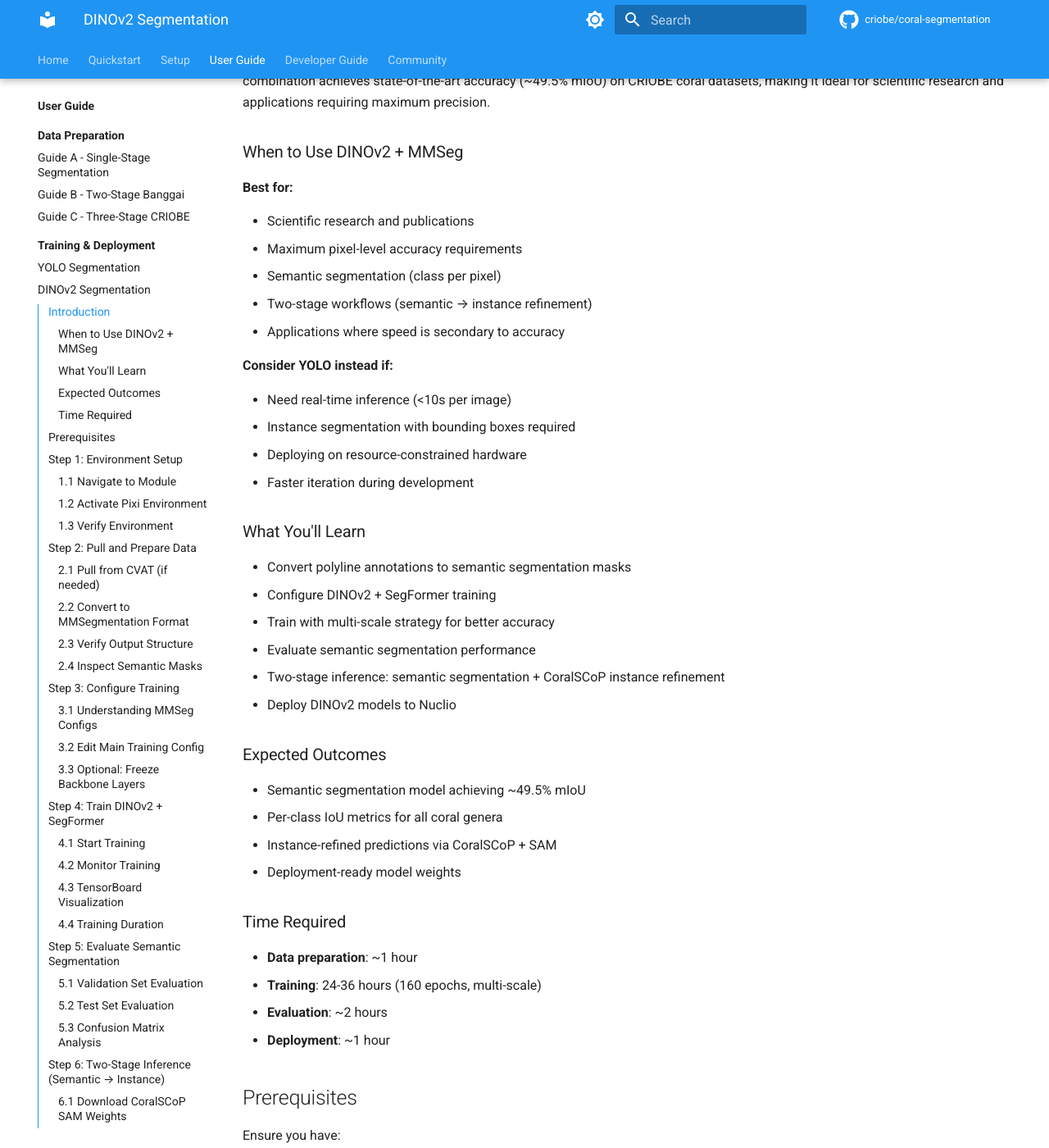
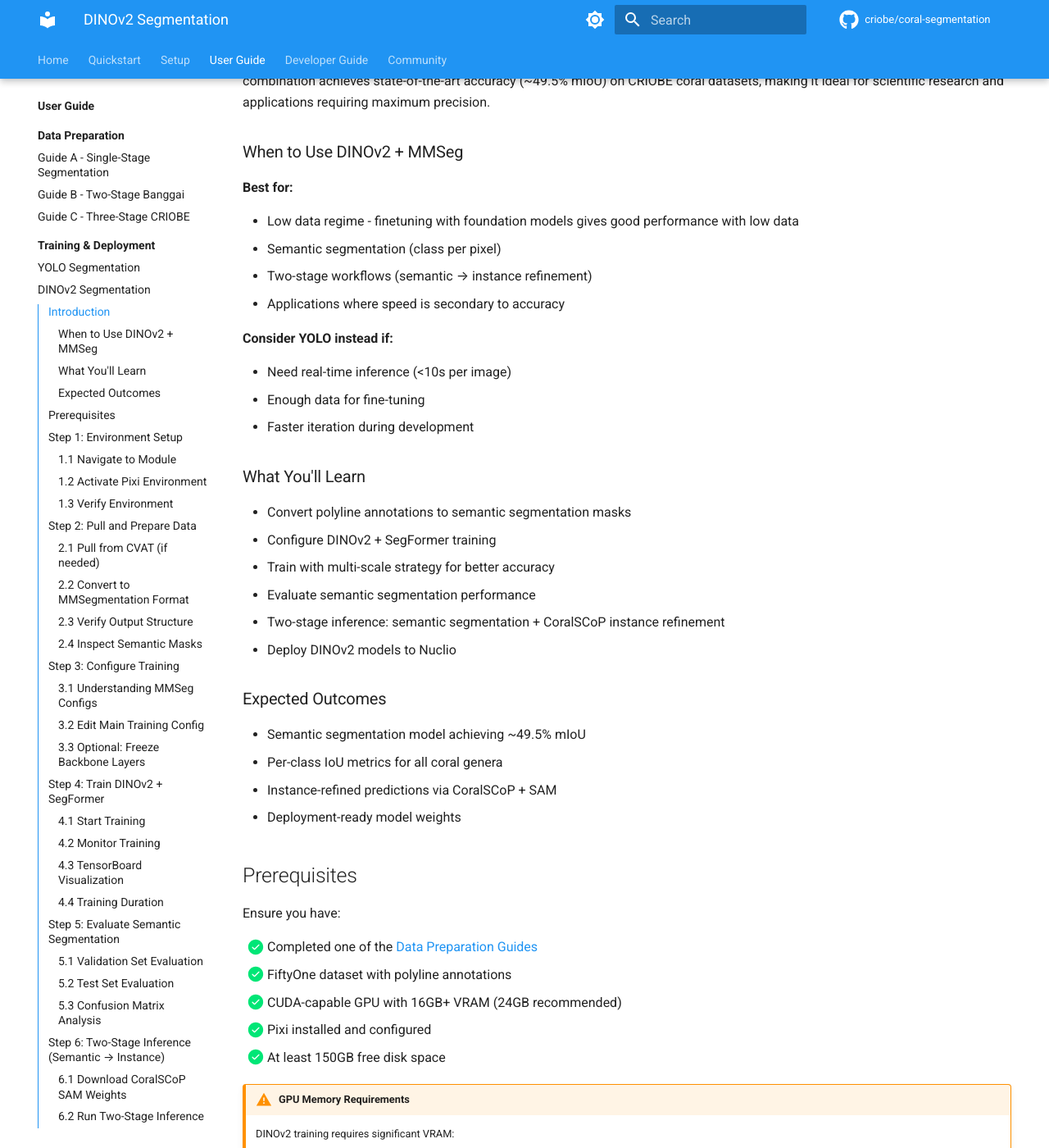
Before and after one commit to Criobe/documentation, an MkDocs documentation site: the page built from docs/user-guide/training-and-deployment/mmseg-segmentation.md, in a window 1280 px wide and 1400 px high, scrolled down 352 px. Shown: the whole window at 82% size. Built offline with MkDocs 1.6.1 and Material for MkDocs 9.7.7, drawn with Linux system fonts in a browser that asks for light colours; comment, search, counter and statistics services are not loaded; the version menu is left out.

Commit message:
Remove time required section and modify when-to-use section

```diff
--- a/docs/user-guide/training-and-deployment/mmseg-segmentation.md
+++ b/docs/user-guide/training-and-deployment/mmseg-segmentation.md
@@ -10,8 +10,7 @@ This guide covers training **DINOv2-based semantic segmentation models** for cor
 
 **Best for:**
 
-- Scientific research and publications
-- Maximum pixel-level accuracy requirements
+- Low data regime - finetuning with foundation models gives good performance with low data
 - Semantic segmentation (class per pixel)
 - Two-stage workflows (semantic → instance refinement)
 - Applications where speed is secondary to accuracy
@@ -19,8 +18,7 @@ This guide covers training **DINOv2-based semantic segmentation models** for cor
 **Consider YOLO instead if:**
 
 - Need real-time inference (<10s per image)
-- Instance segmentation with bounding boxes required
-- Deploying on resource-constrained hardware
+- Enough data for fine-tuning
 - Faster iteration during development
 
 ### What You'll Learn
@@ -38,13 +36,6 @@ This guide covers training **DINOv2-based semantic segmentation models** for cor
 - Per-class IoU metrics for all coral genera
 - Instance-refined predictions via CoralSCoP + SAM
 - Deployment-ready model weights
-
-### Time Required
-
-- **Data preparation**: ~1 hour
-- **Training**: 24-36 hours (160 epochs, multi-scale)
-- **Evaluation**: ~2 hours
-- **Deployment**: ~1 hour
 
 ## Prerequisites
 
```
Also changed, not shown: docs/user-guide/training-and-deployment/yolo-segmentation.md (+0 -8 lines).
